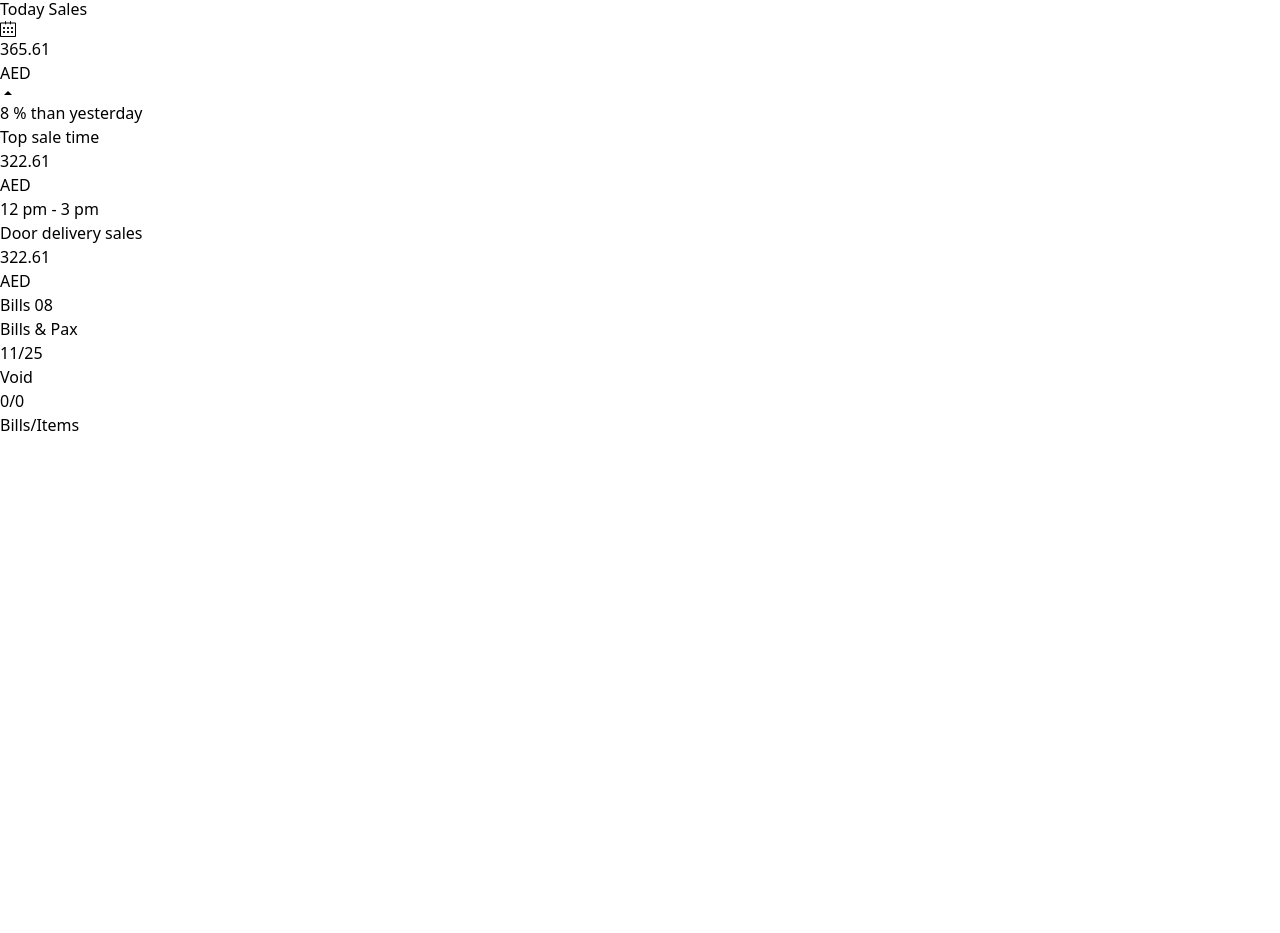
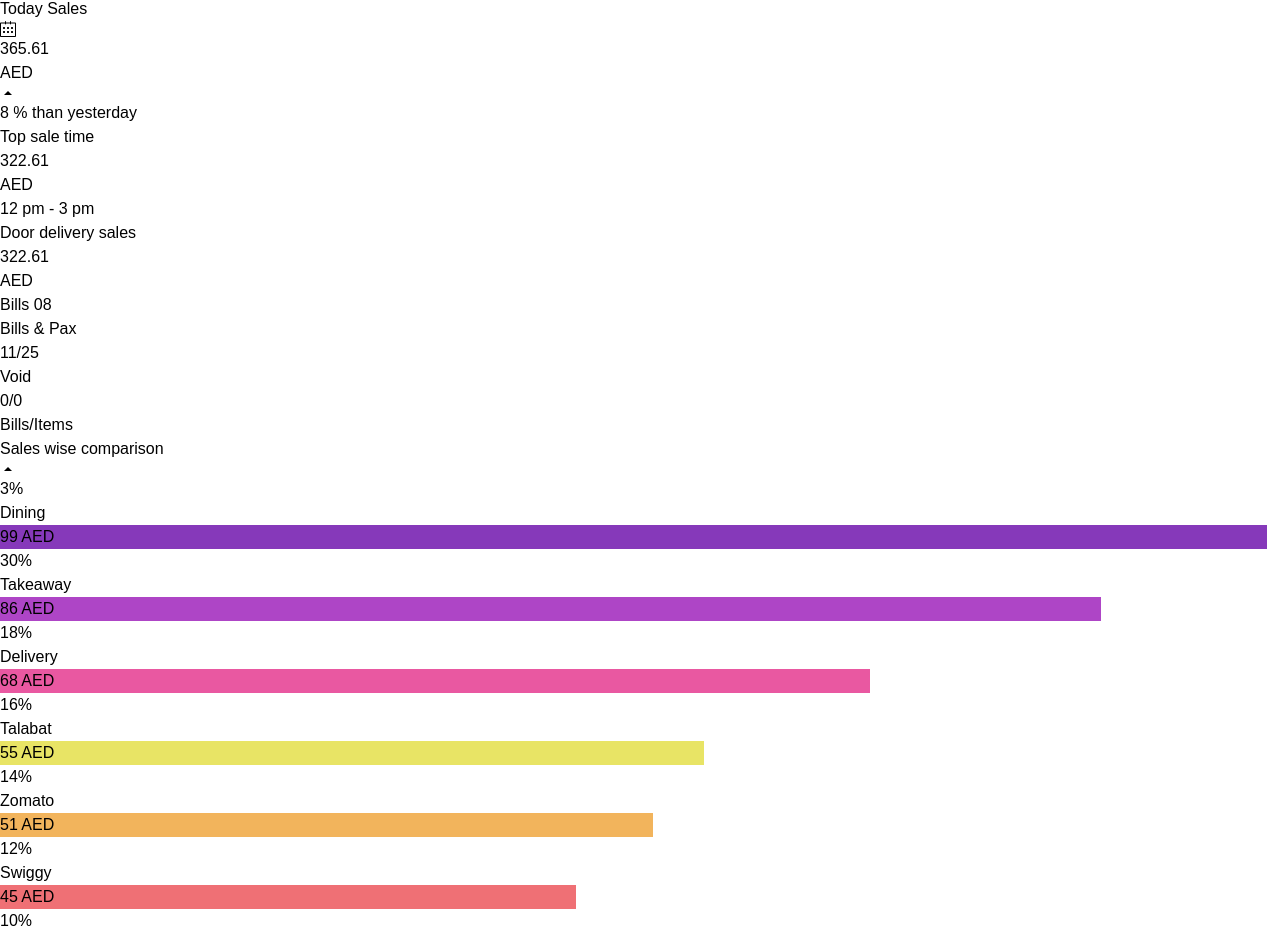
Before and after one commit to azzzrro/s_mt, a React (Vite) app: page /dashboard in a window 1280 px wide. Shown: the part 635-1568 px from the top of the page. Before the commit the page ends 1072 px from the top, so only its background shows below. Built offline with nearby package versions, Linux system fonts and the light colour scheme.

Commit message:
chart-updates

```diff
--- a/package.json
+++ b/package.json
@@ -10,10 +10,12 @@
     "preview": "vite preview"
   },
   "dependencies": {
+    "prop-types": "^15.8.1",
     "react": "^18.2.0",
     "react-dom": "^18.2.0",
     "react-icons": "^4.12.0",
-    "react-router-dom": "^6.21.1"
+    "react-router-dom": "^6.21.1",
+    "recharts": "^2.10.3"
   },
   "devDependencies": {
     "@types/react": "^18.2.43",
--- a/src/Components/DashboardComponent.tsx
+++ b/src/Components/DashboardComponent.tsx
@@ -75,7 +75,58 @@ export const Navbar = () => {
   )
 }
 
+// interface salesWIseProps{
+//   data: []
+// }
+
+interface salesWIseProps {
+  name: string;
+  amount: string;
+  percentage: string;
+}
+
+const SalesComparisonChart = ({ data }: { data: salesWIseProps[] }) => {
+  const colors = ["8639BA", "AE45C6", "E958A1", "E8E465", "F2B45C", "EF7075"]
+  const dataWithColors = data.map((item, index) => ({
+    ...item,
+    color: colors[index % colors.length],
+  }));
+  return (
+    <>
+      <div className="px-6 w-full py-4 flex flex-col gap-2 text-white">
+        {dataWithColors.map(item => {
+          return (
+            <>
+              <div className="grid grid-cols-5 gap-4">
+                <h1 className="text-[13px]">{item.name}</h1>
+                <div className="col-span-4 flex gap-2">
+                  <div style={{ "width": `${item.amount}%`, "backgroundColor": `#${item.color}` }} className="h-5 flex items-center justify-center text-white">
+                  <h1>{item.amount} AED</h1>
+                  </div>
+                  <h1>{item.percentage}%
+                  </h1>
+                </div>
+              </div>
+            </>
+          )
+        })}
+      </div>
+    </>
+  );
+};
+
+
+
 const DashboardComponent = () => {
+
+  const salesWiseData = [
+    { name: 'Dining', amount: '99', percentage: '30' },
+    { name: 'Takeaway', amount: '86', percentage: '18' },
+    { name: 'Delivery', amount: '68', percentage: '16' },
+    { name: 'Talabat', amount: '55', percentage: '14' },
+    { name: 'Zomato', amount: '51', percentage: '12' },
+    { name: 'Swiggy', amount: '45', percentage: '10' },
+  ];
 
   return (
     <>
@@ -86,7 +137,7 @@ const DashboardComponent = () => {
         <div className="dashboard-first-left xl:w-[55%] grid grid-rows-10 gap-2 h-full bg-red-300 py-1 px-2">
 
           <div className="dashboard-first-left-mini-parent text-white grid lg:grid-cols-5 md:grid-cols-6 gap-2 md:gap-4 row-span-3 ">
-            <div className="bg-[#141414] md:col-span-3 lg:col-span-1 pl-4 py-3 flex flex-col justify-between gap-1">
+            <div className="bg-[#141414] md:col-span-3 lg:col-span-1 pl-4 py-3 flex flex-col justify-between gap-2 lg:gap-1">
               <div className="flex gap-5 items-center">
                 <h1 className="text-xs">Today Sales</h1>
                 <div>
@@ -102,7 +153,7 @@ const DashboardComponent = () => {
                 <h1>8 % than yesterday</h1>
               </div>
             </div>
-            <div className="bg-[#141414] md:col-span-3 lg:col-span-1 pl-4 py-3 flex flex-col justify-between">
+            <div className="bg-[#141414] md:col-span-3 lg:col-span-1 pl-4 py-3 flex flex-col justify-between gap-2 lg:gap-1">
               <div>
                 <h1 className="text-xs">Top sale time</h1>
               </div>
@@ -114,7 +165,7 @@ const DashboardComponent = () => {
                 <h1>12 pm - 3 pm</h1>
               </div>
             </div>
-            <div className="bg-[#141414] md:col-span-4 lg:col-span-1 pl-4 py-3 flex flex-col justify-between">
+            <div className="bg-[#141414] md:col-span-4 lg:col-span-1 pl-4 py-3 flex flex-col justify-between gap-2 lg:gap-1">
               <div>
                 <h1 className="text-xs">Door delivery sales</h1>
               </div>
@@ -126,7 +177,7 @@ const DashboardComponent = () => {
                 <h1>Bills 08</h1>
               </div>
             </div>
-            <div className="bg-[#141414] pl-4 py-3 flex flex-col gap-2">
+            <div className="bg-[#141414] pl-4 py-3 flex flex-col gap-2 lg:gap-1">
               <div>
                 <h1 className="text-xs">Bills & Pax</h1>
               </div>
@@ -143,16 +194,25 @@ const DashboardComponent = () => {
             </div>
           </div>
 
-          <div className="dashboard-first-left-big-three-parent grid xl:grid-cols-9 md:grid-cols-4 gap-3 row-span-7">
-            <div className="bg-teal-200 md:col-span-4 xl:col-span-5"></div>
-            <div className="bg-teal-200 md:col-span-2"></div>
-            <div className="bg-teal-200 md:col-span-2"></div>
+          <div className=" grid xl:grid-cols-9 md:grid-cols-4 gap-3 row-span-7">
+            <div className="bg-[#141414] h-fit rounded-[15px] md:col-span-4 xl:col-span-5">
+              <div className="flex justify-between px-7 pt-3">
+                <h1 className="text-white">Sales wise comparison</h1>
+                <div className="text-[#2DFF1A] flex items-center">
+                  <div><IoMdArrowDropup /></div>
+                  <h1>3%</h1>
+                </div>
+              </div>
+              <SalesComparisonChart data={salesWiseData} />
+            </div>
+            <div className="bg-[#141414] rounded-[15px] md:col-span-2"></div>
+            <div className="bg-[#141414] rounded-[15px] md:col-span-2"></div>
           </div>
 
         </div>
 
         <div className="dashboard-first-right xl:w-[45%] w-full h-full bg-indigo-400">
-            <div className="h-80"></div>
+          <div className="h-80"></div>
         </div>
       </div>
 
--- a/src/Components/style.css
+++ b/src/Components/style.css
@@ -57,11 +57,12 @@
     }
 }
 
-.dashboard-first-left-mini-parent div{
-    border-radius: 15px;
+
+.dashboard-main{
+    font-family: 'Poppins', sans-serif;
 }
 
-.dashboard-first-left-big-three-parent div{
+.dashboard-first-left-mini-parent div{
     border-radius: 15px;
 }
 
```
Also changed, not shown: 1 other file (tests, documents, lock files or other folders).
